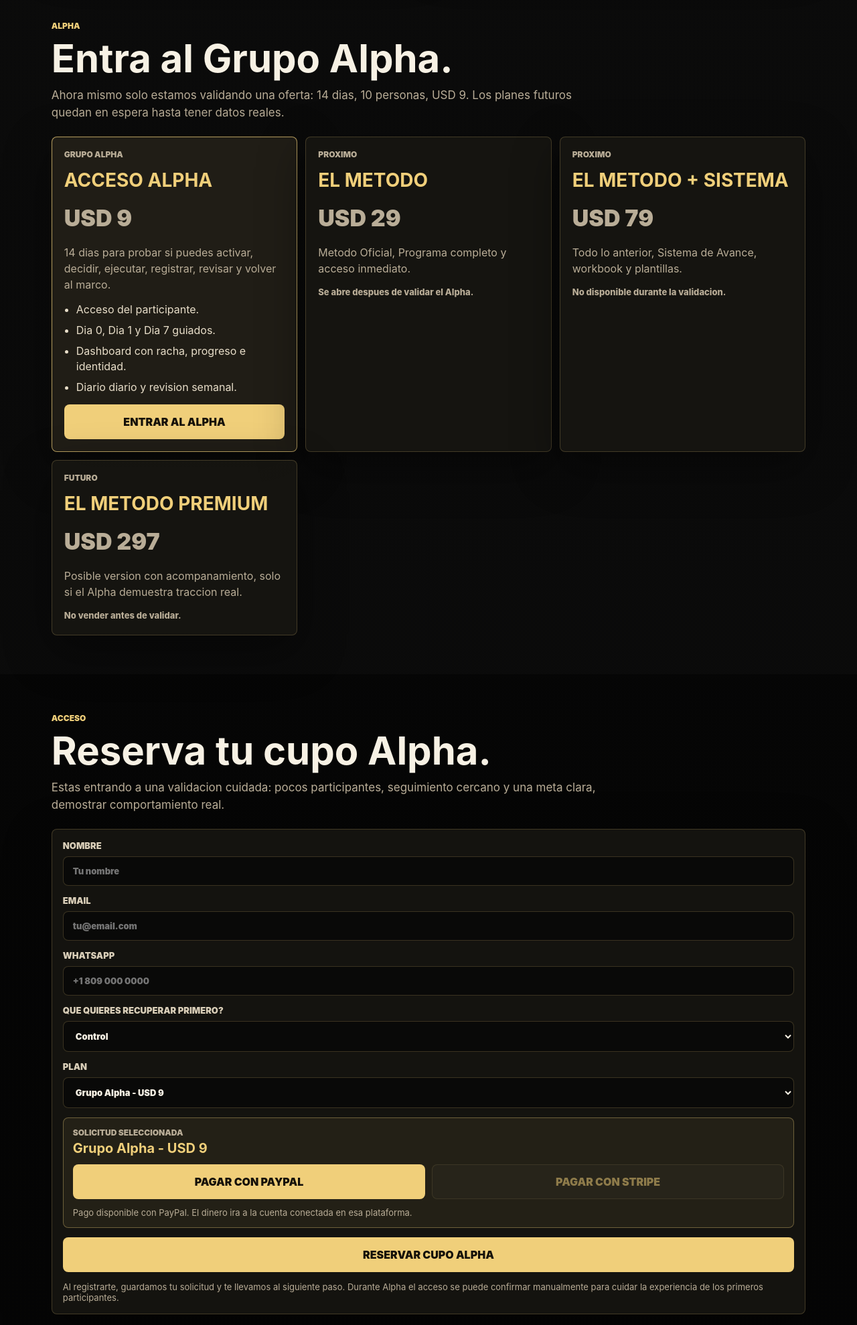
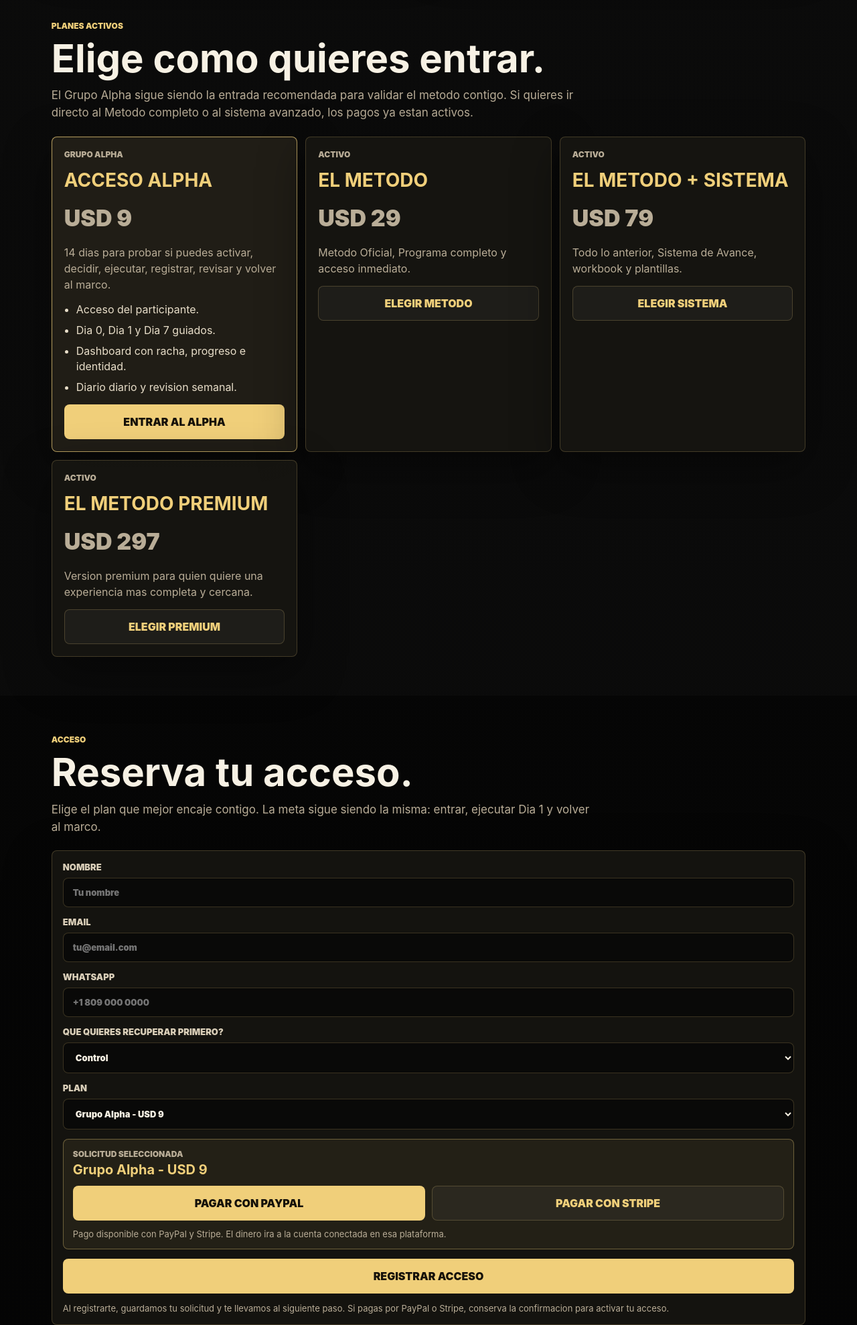
Before and after one commit to Ycastillog/100-dias-el-metodo, a plain HTML site: page index.html in a window 1280 px wide. Shown: the part 9760-11739 px from the top of the page at 67% size. Drawn offline with Linux system fonts and the light colour scheme.

Commit message:
Publicar todos los planes de pago

```diff
--- a/assets/app.js
+++ b/assets/app.js
@@ -352,9 +352,10 @@ function getConfiguredWhatsappUrl(data) {
   const number = window.SITE_CONFIG?.whatsappNumber;
   if (!number) return "";
   const message = [
-    "Hola, quiero entrar al Grupo Alpha de 100 Dias.",
+    "Hola, quiero entrar a 100 Dias: El Metodo.",
     `Nombre: ${data.name || ""}`,
     `Email: ${data.email || ""}`,
+    `Plan: ${data.planLabel || data.plan || ""}`,
     `Objetivo: ${data.goal || ""}`,
   ].join("\n");
   return `https://wa.me/${String(number).replace(/\D/g, "")}?text=${encodeURIComponent(message)}`;
@@ -546,7 +547,7 @@ leadForm?.addEventListener("submit", async (event) => {
   } finally {
     if (submitButton) {
       submitButton.disabled = false;
-      submitButton.textContent = "Reservar cupo Alpha";
+      submitButton.textContent = "Registrar acceso";
     }
   }
 });
--- a/assets/payments.js
+++ b/assets/payments.js
@@ -1,18 +1,18 @@
 window.PAYMENT_LINKS = {
   alpha: {
     paypal: "https://www.paypal.com/ncp/payment/G7AQ5QDEHHDG4",
-    stripe: "",
+    stripe: "https://buy.stripe.com/cNiaEXdr144N2hd6EEawo00",
   },
   metodo: {
-    paypal: "",
-    stripe: "",
+    paypal: "https://www.paypal.com/ncp/payment/YEXJJX4V3XUCL",
+    stripe: "https://buy.stripe.com/aFafZhbiT9p7dZV7IIawo01",
   },
   sistema: {
-    paypal: "",
-    stripe: "",
+    paypal: "https://www.paypal.com/ncp/payment/3BF47S46D8VFW",
+    stripe: "https://buy.stripe.com/00w4gz86H58R9JFfbaawo02",
   },
   premium: {
-    paypal: "",
-    stripe: "",
+    paypal: "https://www.paypal.com/ncp/payment/VS28TTJ7XTQMC",
+    stripe: "https://buy.stripe.com/eVq6oH0Ef44NdZV4wwawo03",
   },
 };
--- a/index.html
+++ b/index.html
@@ -475,9 +475,9 @@
 
       <section class="plans-section section-band" id="planes">
         <div class="section-head">
-          <p class="eyebrow">Alpha</p>
-          <h2>Entra al Grupo Alpha.</h2>
-          <p>Ahora mismo solo estamos validando una oferta: 14 dias, 10 personas, USD 9. Los planes futuros quedan en espera hasta tener datos reales.</p>
+          <p class="eyebrow">Planes activos</p>
+          <h2>Elige como quieres entrar.</h2>
+          <p>El Grupo Alpha sigue siendo la entrada recomendada para validar el metodo contigo. Si quieres ir directo al Metodo completo o al sistema avanzado, los pagos ya estan activos.</p>
         </div>
         <div class="phase-grid plans-grid">
           <article class="featured-plan">
@@ -494,25 +494,25 @@
             <a class="button primary" href="#registro" data-plan="Alpha">Entrar al Alpha</a>
           </article>
           <article>
-            <span>Proximo</span>
+            <span>Activo</span>
             <h3>El Metodo</h3>
             <p class="price">USD 29</p>
             <p>Metodo Oficial, Programa completo y acceso inmediato.</p>
-            <p class="plan-note">Se abre despues de validar el Alpha.</p>
+            <a class="button secondary" href="#registro" data-plan="El Metodo">Elegir Metodo</a>
           </article>
           <article>
-            <span>Proximo</span>
+            <span>Activo</span>
             <h3>El Metodo + Sistema</h3>
             <p class="price">USD 79</p>
             <p>Todo lo anterior, Sistema de Avance, workbook y plantillas.</p>
-            <p class="plan-note">No disponible durante la validacion.</p>
+            <a class="button secondary" href="#registro" data-plan="El Metodo + Sistema">Elegir Sistema</a>
           </article>
           <article>
-            <span>Futuro</span>
+            <span>Activo</span>
             <h3>El Metodo Premium</h3>
             <p class="price">USD 297</p>
-            <p>Posible version con acompanamiento, solo si el Alpha demuestra traccion real.</p>
-            <p class="plan-note">No vender antes de validar.</p>
+            <p>Version premium para quien quiere una experiencia mas completa y cercana.</p>
+            <a class="button secondary" href="#registro" data-plan="El Metodo Premium">Elegir Premium</a>
           </article>
         </div>
       </section>
@@ -520,8 +520,8 @@
       <section class="registration-section" id="registro">
         <div class="section-head">
           <p class="eyebrow">Acceso</p>
-          <h2>Reserva tu cupo Alpha.</h2>
-          <p>Estas entrando a una validacion cuidada: pocos participantes, seguimiento cercano y una meta clara, demostrar comportamiento real.</p>
+          <h2>Reserva tu acceso.</h2>
+          <p>Elige el plan que mejor encaje contigo. La meta sigue siendo la misma: entrar, ejecutar Dia 1 y volver al marco.</p>
         </div>
         <form class="day-zero-form" id="leadForm">
           <label>
@@ -549,6 +549,9 @@
             Plan
             <select name="plan" required>
               <option value="Alpha">Grupo Alpha - USD 9</option>
+              <option value="El Metodo">El Metodo - USD 29</option>
+              <option value="El Metodo + Sistema">El Metodo + Sistema - USD 79</option>
+              <option value="El Metodo Premium">El Metodo Premium - USD 297</option>
             </select>
           </label>
           <div class="payment-box">
@@ -562,8 +565,8 @@
             </div>
             <p class="form-note" data-payment-note>Reserva tu cupo Alpha. El pago se confirma por el canal oficial mientras activamos el cobro automatico.</p>
           </div>
-          <button class="button primary" type="submit">Reservar cupo Alpha</button>
-          <p class="form-note" id="formNote">Al registrarte, guardamos tu solicitud y te llevamos al siguiente paso. Durante Alpha el acceso se puede confirmar manualmente para cuidar la experiencia de los primeros participantes.</p>
+          <button class="button primary" type="submit">Registrar acceso</button>
+          <p class="form-note" id="formNote">Al registrarte, guardamos tu solicitud y te llevamos al siguiente paso. Si pagas por PayPal o Stripe, conserva la confirmacion para activar tu acceso.</p>
         </form>
         <div class="activation-complete locked" id="accessArea" hidden>
           <strong>Solicitud registrada.</strong>
```
